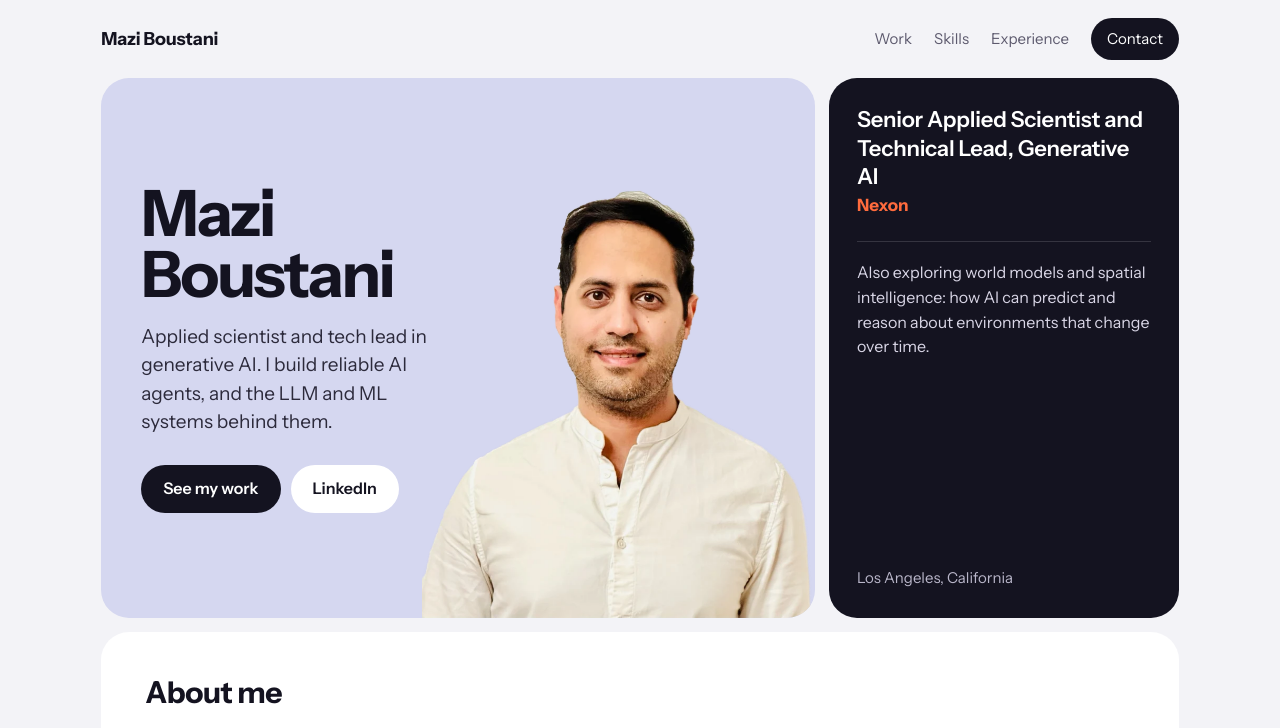
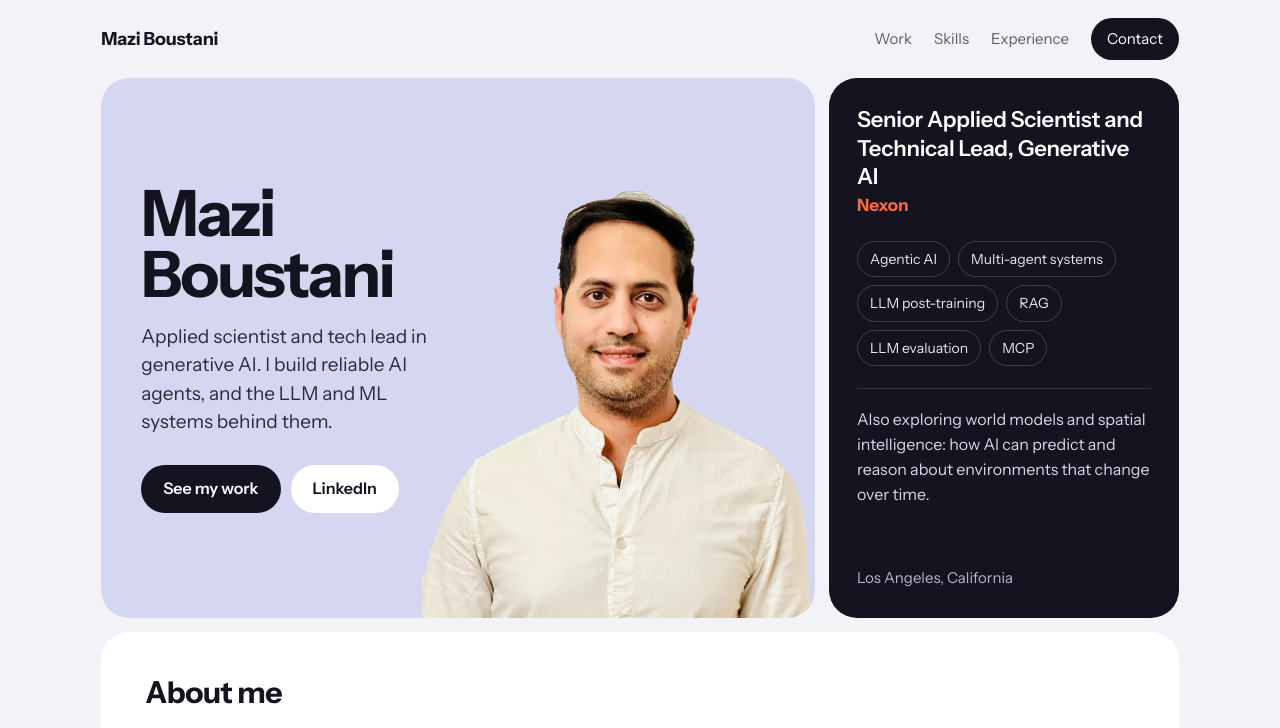
Before and after one commit to MBoustani/personal-website, a plain HTML site: page index.html in a window 1280 px wide. Shown: the top 728 px of the page. Drawn offline with Linux system fonts and the light colour scheme.

Commit message:
Add focus areas to role tile

```diff
--- a/index.html
+++ b/index.html
@@ -81,6 +81,8 @@ h2{margin:0 0 6px;font-size:clamp(24px,2.6vw,30px);line-height:1.15;font-weight:
 /* "now" tile */
 .now{grid-column:span 2;grid-row:span 2;background:var(--ink);color:#fff;display:flex;flex-direction:column;justify-content:flex-start;gap:22px}
 .now .where{margin-top:auto}
+.now .focus{list-style:none;margin:0;padding:0;display:flex;flex-wrap:wrap;gap:8px}
+.now .focus li{font-size:14px;padding:6px 12px;border-radius:999px;border:1px solid rgba(255,255,255,.18);color:#e9e7f2}
 .now .explore{color:#d9d6e6;font-size:16px;line-height:1.55;border-top:1px solid rgba(255,255,255,.14);padding-top:18px;margin:0}
 .now .label{color:#b9b6c9;display:flex;align-items:center;gap:8px}
 .now .label::before{content:"";width:9px;height:9px;border-radius:50%;background:var(--accent);box-shadow:0 0 0 4px rgba(255,107,61,.25)}
@@ -210,6 +212,7 @@ footer{padding:28px 0 36px;color:var(--muted);font-size:14px;display:flex;justif
         <div class="role">Senior Applied Scientist and Technical Lead, Generative AI</div>
         <div class="org">Nexon</div>
       </div>
+      <ul class="focus" aria-label="Focus areas"><li>Agentic AI</li><li>Multi-agent systems</li><li>LLM post-training</li><li>RAG</li><li>LLM evaluation</li><li>MCP</li></ul>
       <p class="explore">Also exploring world models and spatial intelligence: how AI can predict and reason about environments that change over time.</p>
       <div class="where">Los Angeles, California</div>
     </section>
```
